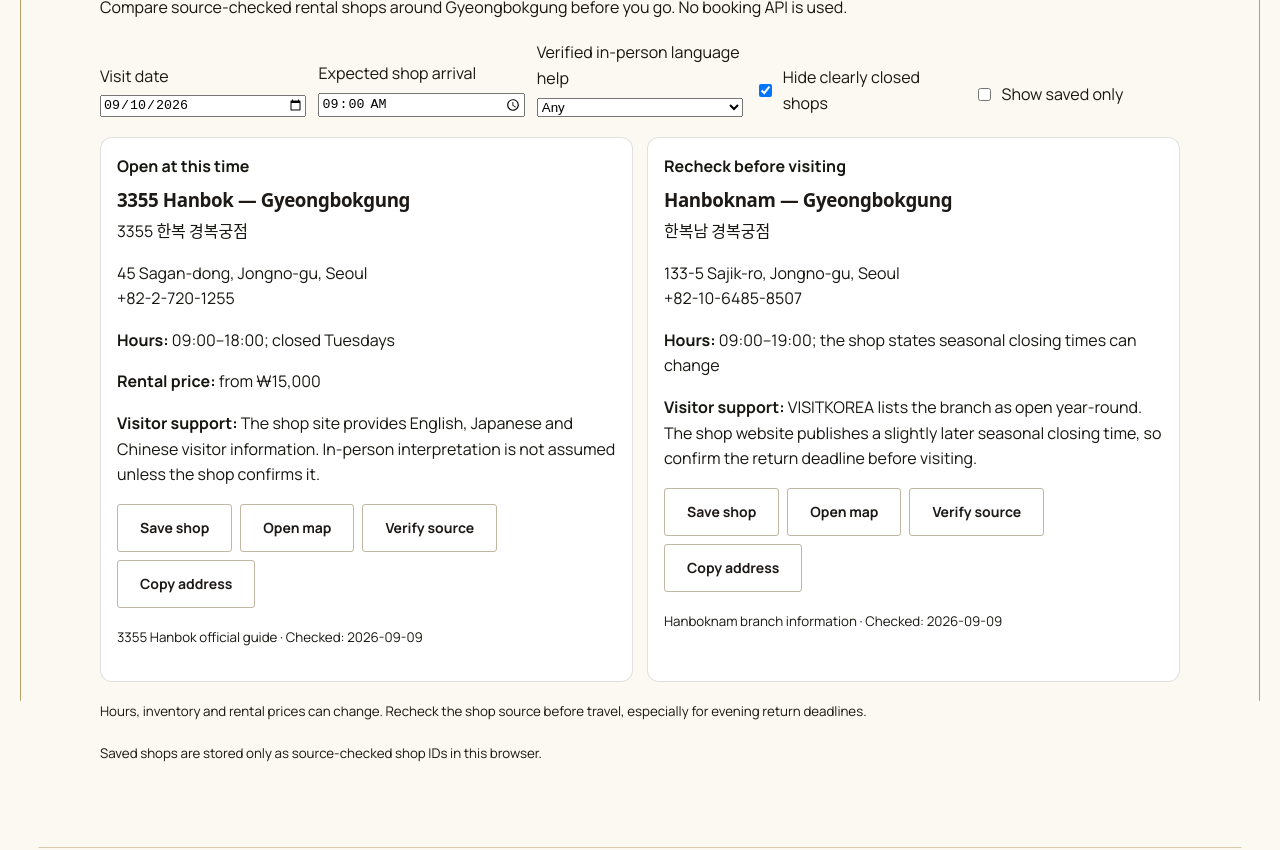
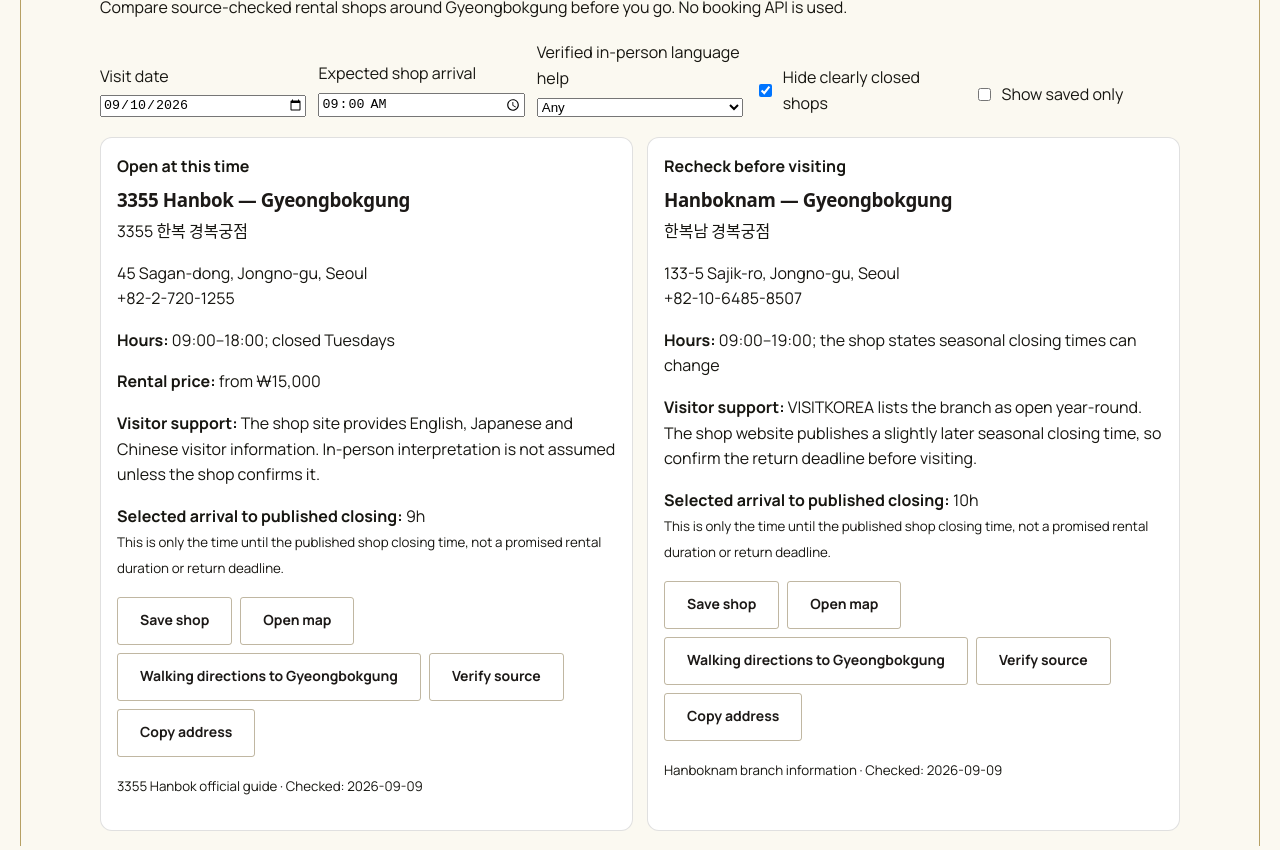
Before and after one commit to lgkangno1-svg/Kang-s-brain, a Next.js app in the folder projects/korea-avocadoss/: page /en/hanbok in a window 1280 px wide. Shown: the part 5100-5950 px from the top of the page. Built offline with nearby package versions, Linux system fonts and the light colour scheme.

Commit message:
feat(korea): connect rental arrival window to palace directions

```diff
--- a/projects/korea-avocadoss/src/features/hanbok/HanbokRentalFinder.tsx
+++ b/projects/korea-avocadoss/src/features/hanbok/HanbokRentalFinder.tsx
@@ -2,20 +2,21 @@
 
 import {useEffect,useMemo,useState} from 'react';
 import {useLocale} from 'next-intl';
-import {hanbokRentalAvailabilityAt,hanbokRentalMapHref,type HanbokRentalLanguage,type HanbokRentalShop} from '@/lib/travel/gyeongbokgung-hanbok-rentals';
+import {hanbokRentalAvailabilityAt,hanbokRentalMapHref,hanbokRentalMinutesUntilPublishedClose,hanbokRentalToPalaceDirectionsHref,type HanbokRentalLanguage,type HanbokRentalShop} from '@/lib/travel/gyeongbokgung-hanbok-rentals';
 
 type Locale='en'|'zh-CN'|'ja'|'zh-TW'|'vi'|'th';
-type Copy={title:string;intro:string;date:string;time:string;language:string;any:string;english:string;japanese:string;chinese:string;available:string;price:string;from:string;hours:string;support:string;map:string;source:string;checked:string;copy:string;copied:string;open:string;closed:string;recheck:string;none:string;notice:string;save:string;saved:string;showSaved:string;storageNote:string};
+type Copy={title:string;intro:string;date:string;time:string;language:string;any:string;english:string;japanese:string;chinese:string;available:string;price:string;from:string;hours:string;support:string;map:string;palaceDirections:string;closingWindow:string;closingWindowNote:string;source:string;checked:string;copy:string;copied:string;open:string;closed:string;recheck:string;none:string;notice:string;save:string;saved:string;showSaved:string;storageNote:string};
 const C:Record<Locale,Copy>={
- en:{title:'Hanbok rental finder',intro:'Compare source-checked rental shops around Gyeongbokgung before you go. No booking API is used.',date:'Visit date',time:'Expected shop arrival',language:'Verified in-person language help',any:'Any',english:'English',japanese:'Japanese',chinese:'Chinese',available:'Hide clearly closed shops',price:'Rental price',from:'from',hours:'Hours',support:'Visitor support',map:'Open map',source:'Verify source',checked:'Checked',copy:'Copy address',copied:'Copied',open:'Open at this time',closed:'Closed at this time',recheck:'Recheck before visiting',none:'No shops match these filters.',notice:'Hours, inventory and rental prices can change. Recheck the shop source before travel, especially for evening return deadlines.',save:'Save shop',saved:'Saved',showSaved:'Show saved only',storageNote:'Saved shops are stored only as source-checked shop IDs in this browser.'},
- 'zh-CN':{title:'韩服租赁查找器',intro:'出发前比较景福宫周边已核对来源的韩服租赁店。不使用预约 API。',date:'到访日期',time:'预计到店时间',language:'已确认的现场语言协助',any:'不限',english:'英语',japanese:'日语',chinese:'中文',available:'隐藏明确已关闭的店铺',price:'租赁价格',from:'起',hours:'营业时间',support:'游客支持',map:'打开地图',source:'核对来源',checked:'核对日期',copy:'复制地址',copied:'已复制',open:'该时段营业',closed:'该时段关闭',recheck:'到访前再次确认',none:'没有符合筛选条件的店铺。',notice:'营业时间、库存和租赁价格可能变化，尤其是晚间归还时间，请出发前再次查看店铺来源。',save:'收藏店铺',saved:'已收藏',showSaved:'只看收藏',storageNote:'收藏仅以已核对来源的店铺 ID 保存在此浏览器中。'},
- ja:{title:'韓服レンタル検索',intro:'景福宮周辺の出典確認済みレンタル店を事前に比較できます。予約APIは使いません。',date:'訪問日',time:'店舗到着予定',language:'確認済みの対面言語サポート',any:'指定なし',english:'英語',japanese:'日本語',chinese:'中国語',available:'明らかに閉店中の店舗を非表示',price:'レンタル料金',from:'～',hours:'営業時間',support:'旅行者サポート',map:'地図を開く',source:'情報源を確認',checked:'確認日',copy:'住所をコピー',copied:'コピー済み',open:'この時間は営業',closed:'この時間は閉店',recheck:'訪問前に再確認',none:'条件に合う店舗がありません。',notice:'営業時間・在庫・料金は変わることがあります。特に夜の返却締切は出発前に店舗情報を再確認してください。',save:'店舗を保存',saved:'保存済み',showSaved:'保存済みのみ',storageNote:'保存されるのは、このブラウザ内の出典確認済み店舗IDだけです。'},
- 'zh-TW':{title:'韓服租借查找器',intro:'出發前比較景福宮周邊已核對來源的韓服租借店。不使用預約 API。',date:'到訪日期',time:'預計到店時間',language:'已確認的現場語言協助',any:'不限',english:'英語',japanese:'日語',chinese:'中文',available:'隱藏明確已關閉的店家',price:'租借價格',from:'起',hours:'營業時間',support:'旅客支援',map:'開啟地圖',source:'核對來源',checked:'核對日期',copy:'複製地址',copied:'已複製',open:'此時段營業',closed:'此時段關閉',recheck:'到訪前再次確認',none:'沒有符合篩選條件的店家。',notice:'營業時間、庫存與租借價格可能變動，尤其晚間歸還時間請出發前再次查看店家來源。',save:'收藏店家',saved:'已收藏',showSaved:'只看收藏',storageNote:'收藏只會以已核對來源的店家 ID 儲存在此瀏覽器中。'},
- vi:{title:'Tìm nơi thuê Hanbok',intro:'So sánh các cửa hàng quanh Gyeongbokgung đã kiểm tra nguồn trước khi đi. Không dùng API đặt chỗ.',date:'Ngày tham quan',time:'Giờ dự kiến đến cửa hàng',language:'Hỗ trợ ngôn ngữ trực tiếp đã xác minh',any:'Bất kỳ',english:'Tiếng Anh',japanese:'Tiếng Nhật',chinese:'Tiếng Trung',available:'Ẩn cửa hàng chắc chắn đã đóng',price:'Giá thuê',from:'từ',hours:'Giờ mở cửa',support:'Hỗ trợ du khách',map:'Mở bản đồ',source:'Kiểm tra nguồn',checked:'Đã kiểm tra',copy:'Sao chép địa chỉ',copied:'Đã sao chép',open:'Mở vào giờ này',closed:'Đóng vào giờ này',recheck:'Kiểm tra lại trước khi đi',none:'Không có cửa hàng phù hợp bộ lọc.',notice:'Giờ mở cửa, tồn kho và giá thuê có thể thay đổi. Hãy kiểm tra lại nguồn của cửa hàng, đặc biệt với hạn trả đồ buổi tối.',save:'Lưu cửa hàng',saved:'Đã lưu',showSaved:'Chỉ hiện đã lưu',storageNote:'Chỉ ID cửa hàng đã kiểm tra nguồn được lưu trong trình duyệt này.'},
- th:{title:'ค้นหาร้านเช่าฮันบก',intro:'เปรียบเทียบร้านรอบคยองบกกุงที่ตรวจสอบแหล่งข้อมูลแล้วก่อนเดินทาง โดยไม่ใช้ API จอง',date:'วันที่เที่ยว',time:'เวลาที่คาดว่าจะถึงร้าน',language:'ความช่วยเหลือด้านภาษาแบบพบหน้าที่ตรวจสอบแล้ว',any:'ทั้งหมด',english:'อังกฤษ',japanese:'ญี่ปุ่น',chinese:'จีน',available:'ซ่อนร้านที่ปิดแน่นอน',price:'ราคาเช่า',from:'เริ่มที่',hours:'เวลาเปิด',support:'การช่วยเหลือนักท่องเที่ยว',map:'เปิดแผนที่',source:'ตรวจสอบแหล่งข้อมูล',checked:'ตรวจสอบเมื่อ',copy:'คัดลอกที่อยู่',copied:'คัดลอกแล้ว',open:'เปิดในเวลานี้',closed:'ปิดในเวลานี้',recheck:'ตรวจอีกครั้งก่อนเดินทาง',none:'ไม่มีร้านที่ตรงกับตัวกรอง',notice:'เวลาเปิด สต็อก และราคาเช่าอาจเปลี่ยนได้ ควรตรวจสอบแหล่งข้อมูลของร้านอีกครั้ง โดยเฉพาะกำหนดคืนชุดช่วงเย็น',save:'บันทึกร้าน',saved:'บันทึกแล้ว',showSaved:'แสดงเฉพาะที่บันทึก',storageNote:'ระบบบันทึกเฉพาะ ID ร้านที่ตรวจสอบแหล่งข้อมูลแล้วไว้ในเบราว์เซอร์นี้'}
+ en:{title:'Hanbok rental finder',intro:'Compare source-checked rental shops around Gyeongbokgung before you go. No booking API is used.',date:'Visit date',time:'Expected shop arrival',language:'Verified in-person language help',any:'Any',english:'English',japanese:'Japanese',chinese:'Chinese',available:'Hide clearly closed shops',price:'Rental price',from:'from',hours:'Hours',support:'Visitor support',map:'Open map',palaceDirections:'Walking directions to Gyeongbokgung',closingWindow:'Selected arrival to published closing',closingWindowNote:'This is only the time until the published shop closing time, not a promised rental duration or return deadline.',source:'Verify source',checked:'Checked',copy:'Copy address',copied:'Copied',open:'Open at this time',closed:'Closed at this time',recheck:'Recheck before visiting',none:'No shops match these filters.',notice:'Hours, inventory and rental prices can change. Recheck the shop source before travel, especially for evening return deadlines.',save:'Save shop',saved:'Saved',showSaved:'Show saved only',storageNote:'Saved shops are stored only as source-checked shop IDs in this browser.'},
+ 'zh-CN':{title:'韩服租赁查找器',intro:'出发前比较景福宫周边已核对来源的韩服租赁店。不使用预约 API。',date:'到访日期',time:'预计到店时间',language:'已确认的现场语言协助',any:'不限',english:'英语',japanese:'日语',chinese:'中文',available:'隐藏明确已关闭的店铺',price:'租赁价格',from:'起',hours:'营业时间',support:'游客支持',map:'打开地图',palaceDirections:'步行前往景福宫',closingWindow:'所选到店时间至公布关门时间',closingWindowNote:'这里只表示距离店铺公布关门时间还有多久，并不代表承诺的租赁时长或归还截止时间。',source:'核对来源',checked:'核对日期',copy:'复制地址',copied:'已复制',open:'该时段营业',closed:'该时段关闭',recheck:'到访前再次确认',none:'没有符合筛选条件的店铺。',notice:'营业时间、库存和租赁价格可能变化，尤其是晚间归还时间，请出发前再次查看店铺来源。',save:'收藏店铺',saved:'已收藏',showSaved:'只看收藏',storageNote:'收藏仅以已核对来源的店铺 ID 保存在此浏览器中。'},
+ ja:{title:'韓服レンタル検索',intro:'景福宮周辺の出典確認済みレンタル店を事前に比較できます。予約APIは使いません。',date:'訪問日',time:'店舗到着予定',language:'確認済みの対面言語サポート',any:'指定なし',english:'英語',japanese:'日本語',chinese:'中国語',available:'明らかに閉店中の店舗を非表示',price:'レンタル料金',from:'～',hours:'営業時間',support:'旅行者サポート',map:'地図を開く',palaceDirections:'景福宮まで徒歩ルート',closingWindow:'選択した到着時刻から公表閉店時刻まで',closingWindowNote:'これは公表された閉店時刻までの残り時間であり、レンタル可能時間や返却締切を保証するものではありません。',source:'情報源を確認',checked:'確認日',copy:'住所をコピー',copied:'コピー済み',open:'この時間は営業',closed:'この時間は閉店',recheck:'訪問前に再確認',none:'条件に合う店舗がありません。',notice:'営業時間・在庫・料金は変わることがあります。特に夜の返却締切は出発前に店舗情報を再確認してください。',save:'店舗を保存',saved:'保存済み',showSaved:'保存済みのみ',storageNote:'保存されるのは、このブラウザ内の出典確認済み店舗IDだけです。'},
+ 'zh-TW':{title:'韓服租借查找器',intro:'出發前比較景福宮周邊已核對來源的韓服租借店。不使用預約 API。',date:'到訪日期',time:'預計到店時間',language:'已確認的現場語言協助',any:'不限',english:'英語',japanese:'日語',chinese:'中文',available:'隱藏明確已關閉的店家',price:'租借價格',from:'起',hours:'營業時間',support:'旅客支援',map:'開啟地圖',palaceDirections:'步行前往景福宮',closingWindow:'所選到店時間至公布關門時間',closingWindowNote:'這只表示距離店家公布關門時間還有多久，不代表承諾的租借時數或歸還截止時間。',source:'核對來源',checked:'核對日期',copy:'複製地址',copied:'已複製',open:'此時段營業',closed:'此時段關閉',recheck:'到訪前再次確認',none:'沒有符合篩選條件的店家。',notice:'營業時間、庫存與租借價格可能變動，尤其晚間歸還時間請出發前再次查看店家來源。',save:'收藏店家',saved:'已收藏',showSaved:'只看收藏',storageNote:'收藏只會以已核對來源的店家 ID 儲存在此瀏覽器中。'},
+ vi:{title:'Tìm nơi thuê Hanbok',intro:'So sánh các cửa hàng quanh Gyeongbokgung đã kiểm tra nguồn trước khi đi. Không dùng API đặt chỗ.',date:'Ngày tham quan',time:'Giờ dự kiến đến cửa hàng',language:'Hỗ trợ ngôn ngữ trực tiếp đã xác minh',any:'Bất kỳ',english:'Tiếng Anh',japanese:'Tiếng Nhật',chinese:'Tiếng Trung',available:'Ẩn cửa hàng chắc chắn đã đóng',price:'Giá thuê',from:'từ',hours:'Giờ mở cửa',support:'Hỗ trợ du khách',map:'Mở bản đồ',palaceDirections:'Chỉ đường đi bộ đến Gyeongbokgung',closingWindow:'Từ giờ đến đã chọn đến giờ đóng cửa công bố',closingWindowNote:'Đây chỉ là thời gian còn lại đến giờ đóng cửa được công bố, không phải thời lượng thuê hay hạn trả được cam kết.',source:'Kiểm tra nguồn',checked:'Đã kiểm tra',copy:'Sao chép địa chỉ',copied:'Đã sao chép',open:'Mở vào giờ này',closed:'Đóng vào giờ này',recheck:'Kiểm tra lại trước khi đi',none:'Không có cửa hàng phù hợp bộ lọc.',notice:'Giờ mở cửa, tồn kho và giá thuê có thể thay đổi. Hãy kiểm tra lại nguồn của cửa hàng, đặc biệt với hạn trả đồ buổi tối.',save:'Lưu cửa hàng',saved:'Đã lưu',showSaved:'Chỉ hiện đã lưu',storageNote:'Chỉ ID cửa hàng đã kiểm tra nguồn được lưu trong trình duyệt này.'},
+ th:{title:'ค้นหาร้านเช่าฮันบก',intro:'เปรียบเทียบร้านรอบคยองบกกุงที่ตรวจสอบแหล่งข้อมูลแล้วก่อนเดินทาง โดยไม่ใช้ API จอง',date:'วันที่เที่ยว',time:'เวลาที่คาดว่าจะถึงร้าน',language:'ความช่วยเหลือด้านภาษาแบบพบหน้าที่ตรวจสอบแล้ว',any:'ทั้งหมด',english:'อังกฤษ',japanese:'ญี่ปุ่น',chinese:'จีน',available:'ซ่อนร้านที่ปิดแน่นอน',price:'ราคาเช่า',from:'เริ่มที่',hours:'เวลาเปิด',support:'การช่วยเหลือนักท่องเที่ยว',map:'เปิดแผนที่',palaceDirections:'เส้นทางเดินไปคยองบกกุง',closingWindow:'เวลาจากที่เลือกจนถึงเวลาปิดที่ประกาศ',closingWindowNote:'นี่เป็นเพียงเวลาที่เหลือจนถึงเวลาปิดที่ร้านประกาศ ไม่ใช่ระยะเวลาเช่าหรือกำหนดคืนที่รับประกัน',source:'ตรวจสอบแหล่งข้อมูล',checked:'ตรวจสอบเมื่อ',copy:'คัดลอกที่อยู่',copied:'คัดลอกแล้ว',open:'เปิดในเวลานี้',closed:'ปิดในเวลานี้',recheck:'ตรวจอีกครั้งก่อนเดินทาง',none:'ไม่มีร้านที่ตรงกับตัวกรอง',notice:'เวลาเปิด สต็อก และราคาเช่าอาจเปลี่ยนได้ ควรตรวจสอบแหล่งข้อมูลของร้านอีกครั้ง โดยเฉพาะกำหนดคืนชุดช่วงเย็น',save:'บันทึกร้าน',saved:'บันทึกแล้ว',showSaved:'แสดงเฉพาะที่บันทึก',storageNote:'ระบบบันทึกเฉพาะ ID ร้านที่ตรวจสอบแหล่งข้อมูลแล้วไว้ในเบราว์เซอร์นี้'}
 };
 
 function localToday(){const now=new Date();return `${now.getFullYear()}-${String(now.getMonth()+1).padStart(2,'0')}-${String(now.getDate()).padStart(2,'0')}`;}
+function durationLabel(minutes:number){const hours=Math.floor(minutes/60),rest=minutes%60;return hours>0?`${hours}h${rest?` ${rest}m`:''}`:`${rest}m`;}
 const LANGS:Array<['any'|HanbokRentalLanguage,string]>=[['any','any'],['en','english'],['ja','japanese'],['zh','chinese']];
 const FAVORITES_KEY='kc-hanbok-rental-favorites-v1';
 
@@ -41,10 +42,11 @@ export function HanbokRentalFinder({shops,initialDate,initialTime}:HanbokRentalF
    <label style={{display:'flex',gap:8,alignItems:'center',minHeight:44}}><input type="checkbox" checked={hideClosed} onChange={e=>setHideClosed(e.target.checked)}/>{c.available}</label>
    <label style={{display:'flex',gap:8,alignItems:'center',minHeight:44}}><input type="checkbox" checked={showSaved} onChange={e=>setShowSaved(e.target.checked)}/>{c.showSaved}</label>
   </div>
-  <div aria-live="polite" style={{display:'grid',gridTemplateColumns:'repeat(auto-fit,minmax(260px,1fr))',gap:14}}>{rows.map(({shop,availability})=>{const saved=favorites.has(shop.id);return <article key={shop.id} style={{border:'1px solid rgba(0,0,0,.12)',borderRadius:12,padding:16,background:'#fff'}}>
+  <div aria-live="polite" style={{display:'grid',gridTemplateColumns:'repeat(auto-fit,minmax(260px,1fr))',gap:14}}>{rows.map(({shop,availability})=>{const saved=favorites.has(shop.id);const remaining=hanbokRentalMinutesUntilPublishedClose(shop,time);return <article key={shop.id} style={{border:'1px solid rgba(0,0,0,.12)',borderRadius:12,padding:16,background:'#fff'}}>
    <p style={{margin:'0 0 6px'}}><strong>{statusLabel(availability)}</strong></p><h3 style={{margin:'0 0 4px'}}>{shop.name}</h3><p style={{marginTop:0}}>{shop.koreanName}</p>
    <p>{shop.address}<br/>{shop.phone}</p><p><strong>{c.hours}:</strong> {shop.hoursLabel}</p>{shop.priceFromKrw?<p><strong>{c.price}:</strong> {c.from} ₩{shop.priceFromKrw.toLocaleString()}</p>:null}<p><strong>{c.support}:</strong> {shop.supportNote}</p>
-   <div style={{display:'flex',gap:8,flexWrap:'wrap'}}><button className="secondaryButton" type="button" aria-pressed={saved} onClick={()=>toggleFavorite(shop.id)}>{saved?c.saved:c.save}</button><a className="secondaryButton" href={hanbokRentalMapHref(shop)} target="_blank" rel="noreferrer">{c.map}</a><a className="secondaryButton" href={shop.sourceUrl} target="_blank" rel="noreferrer">{c.source}</a><button className="secondaryButton" type="button" onClick={()=>copyAddress(shop.id,shop.address)}>{copied===shop.id?c.copied:c.copy}</button></div>
+   {remaining!==null?<p><strong>{c.closingWindow}:</strong> {durationLabel(remaining)}<br/><small>{c.closingWindowNote}</small></p>:null}
+   <div style={{display:'flex',gap:8,flexWrap:'wrap'}}><button className="secondaryButton" type="button" aria-pressed={saved} onClick={()=>toggleFavorite(shop.id)}>{saved?c.saved:c.save}</button><a className="secondaryButton" href={hanbokRentalMapHref(shop)} target="_blank" rel="noreferrer">{c.map}</a><a className="secondaryButton" href={hanbokRentalToPalaceDirectionsHref(shop)} target="_blank" rel="noreferrer">{c.palaceDirections}</a><a className="secondaryButton" href={shop.sourceUrl} target="_blank" rel="noreferrer">{c.source}</a><button className="secondaryButton" type="button" onClick={()=>copyAddress(shop.id,shop.address)}>{copied===shop.id?c.copied:c.copy}</button></div>
    <p><small>{shop.sourceLabel} · {c.checked}: {shop.checkedAt}</small></p>
   </article>})}</div>
   {!rows.length?<p role="status">{c.none}</p>:null}<p style={{marginTop:16}}><small>{c.notice}</small></p><p><small>{c.storageNote}</small></p>
```
